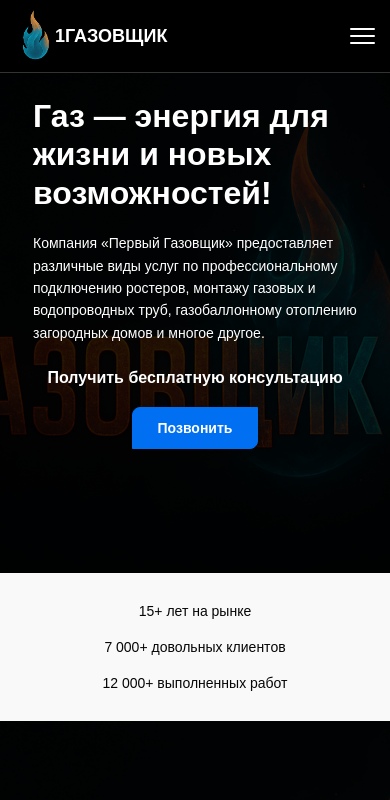
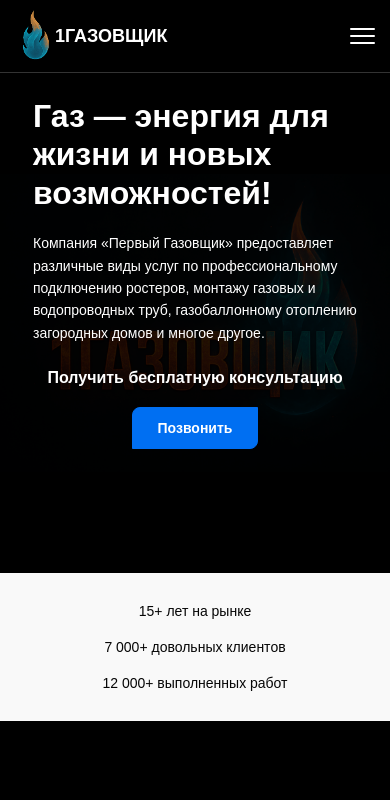
Before and after one commit to HEshechka/gas-website-app, a React (Vite) app in the folder frontend/: page / in a window 390 px wide. Shown: the top 800 px of the page. Built offline with nearby package versions, Linux system fonts and the light colour scheme; no server answers.

Commit message:
Rework image styles

```diff
--- a/frontend/src/index.css
+++ b/frontend/src/index.css
@@ -179,6 +179,7 @@ body {
     background-image: url('../src/img/hero.png'); /* Correct syntax */
     background-size: cover;
     background-position: center;
+    background-position-x: left;
     background-repeat: no-repeat;
     height: 920px; /* Based on Figma */
     display: flex;
@@ -308,6 +309,7 @@ body {
     background-image: url('../src/img/hero.png');
     background-size: cover;
     background-position: center;
+    background-position-x: left;
     background-repeat: no-repeat;
 }
 
@@ -690,6 +692,13 @@ body {
     }
 
     /* Header adjustments */
+    .company__section,
+    .hero__section {
+        height: 600px; /* Reduce hero height for mobile */
+        background-size: 120%;
+        background-position-x: left;
+    }
+
     .header__logo--img {
         width: 50px;
         height: 65px;
@@ -926,8 +935,11 @@ body {
         padding: 10px 0; /* Remove horizontal padding from wrapper, container handles it */
     }
 
+    .company__section,
     .hero__section {
         height: 600px; /* Reduce hero height for mobile */
+        background-size: 120%;
+        background-position-x: left;
     }
 
     .hero__title {
@@ -982,6 +994,7 @@ body {
         height: 2px;
     }
 
+    .company__section,
     .hero__section {
         height: 500px; /* Even smaller hero height */
     }
```
